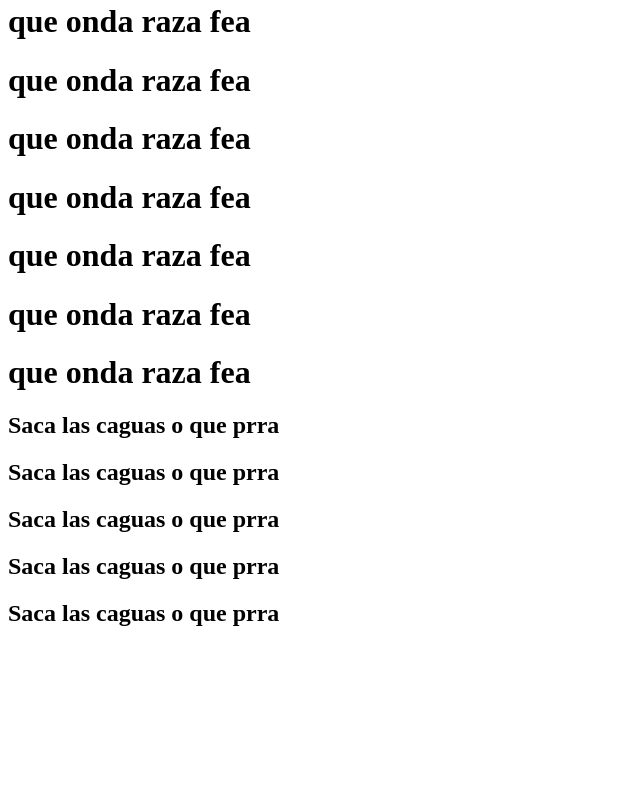
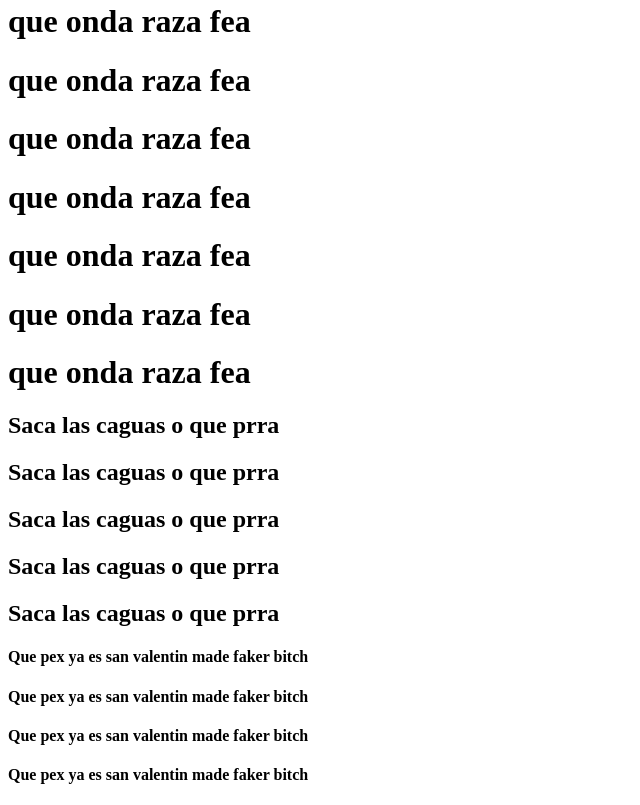
Before and after one commit to JuanMichel16/Repositorio-probar-git, a plain HTML site: page index.html in a window 1280 px wide. Shown: the part 1115-1920 px from the top of the page, without its empty margins (0-640 px from the left). Before the commit the page ends 1762 px from the top, so only its background shows below. Drawn offline with Linux system fonts and the light colour scheme.

Commit message:
Testeando rama3

```diff
--- a/Script.js
+++ b/Script.js
@@ -54,3 +54,5 @@ for(i=0;i<10;i+=1){
 for(i=0;i<10;i+=1){
     console.log("kyc prra")
 }
+
+let rama3="Que te importa prro made fake";
--- a/index.html
+++ b/index.html
@@ -36,5 +36,9 @@
     <h2>Saca las caguas o que prra</h2>
     <h2>Saca las caguas o que prra</h2>
     <h2>Saca las caguas o que prra</h2>
+    <h4>Que pex ya es san valentin made faker bitch</h4>
+    <h4>Que pex ya es san valentin made faker bitch</h4>
+    <h4>Que pex ya es san valentin made faker bitch</h4>
+    <h4>Que pex ya es san valentin made faker bitch</h4>
 </body>
 </html>
```
